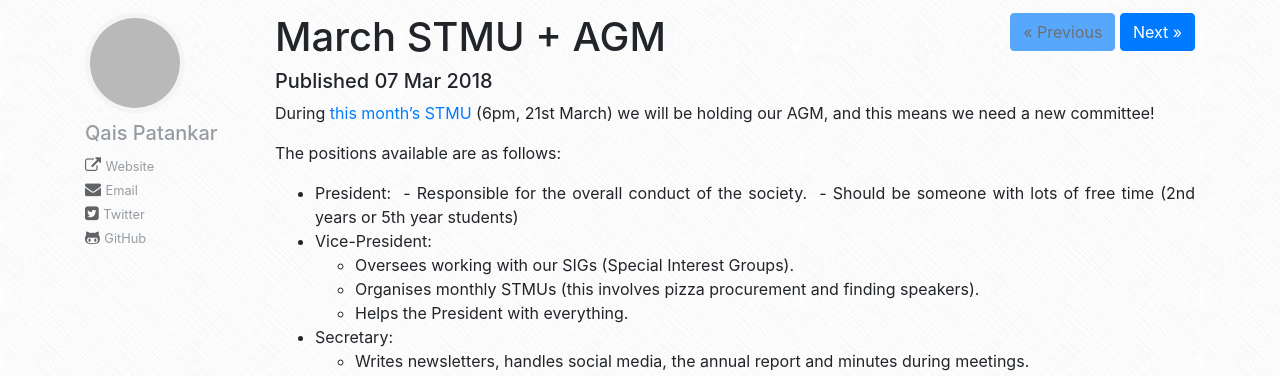
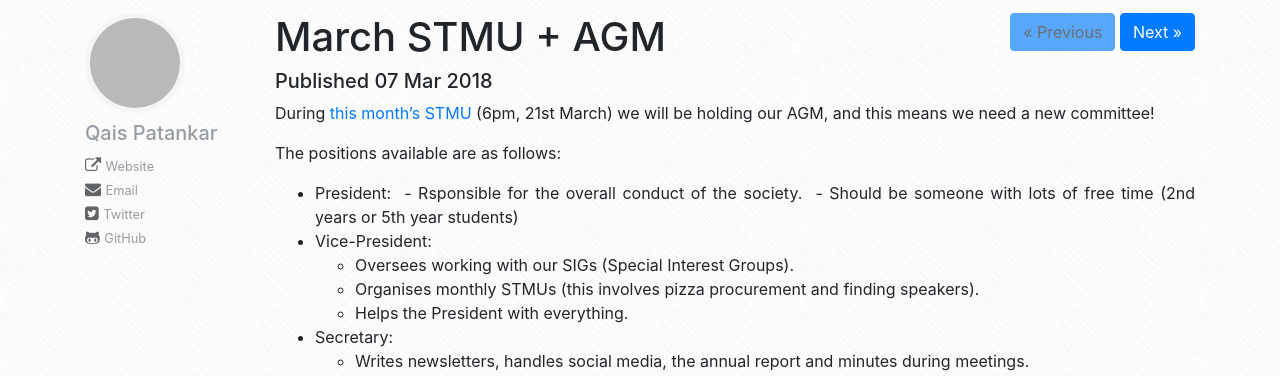
Before and after one commit to compsoc-edinburgh/website, a Jekyll site: the page built from _posts/2018-03-07-march-agm.md, in a window 1280 px wide, cut to the strip 346-722 px from the top of the page. Built offline with Jekyll 4.4.1, drawn with Linux system fonts in a browser that asks for light colours; nearby versions of some CDN libraries; grey boxes are pictures that could not be loaded.

Commit message:
Update 2018-03-07-march-agm.md

```diff
--- a/_posts/2018-03-07-march-agm.md
+++ b/_posts/2018-03-07-march-agm.md
@@ -8,7 +8,7 @@ During [this month's STMU](https://www.facebook.com/events/408493869580985/?ref=
 The positions available are as follows:
 
 - President:
-  - Responsible for the overall conduct of the society.
+  - Rsponsible for the overall conduct of the society.
   - Should be someone with lots of free time (2nd years or 5th year students)
 - Vice-President:
   - Oversees working with our SIGs (Special Interest Groups).
```
